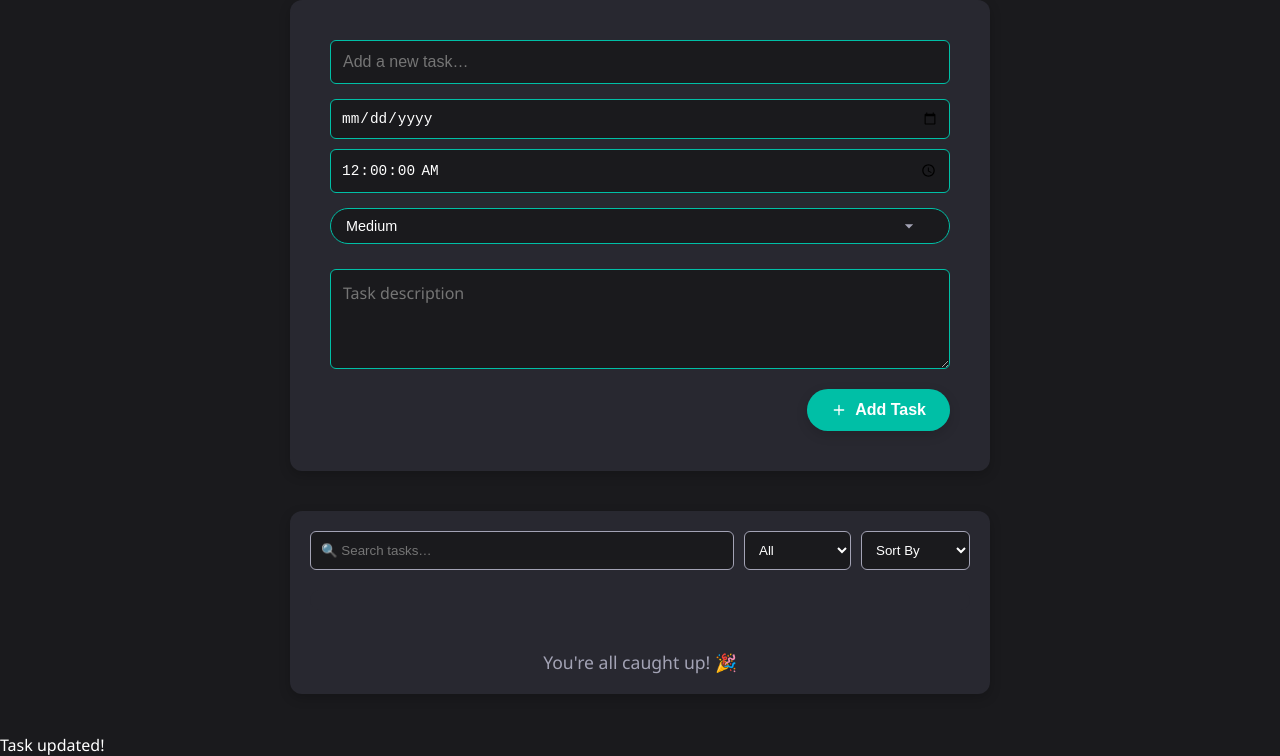
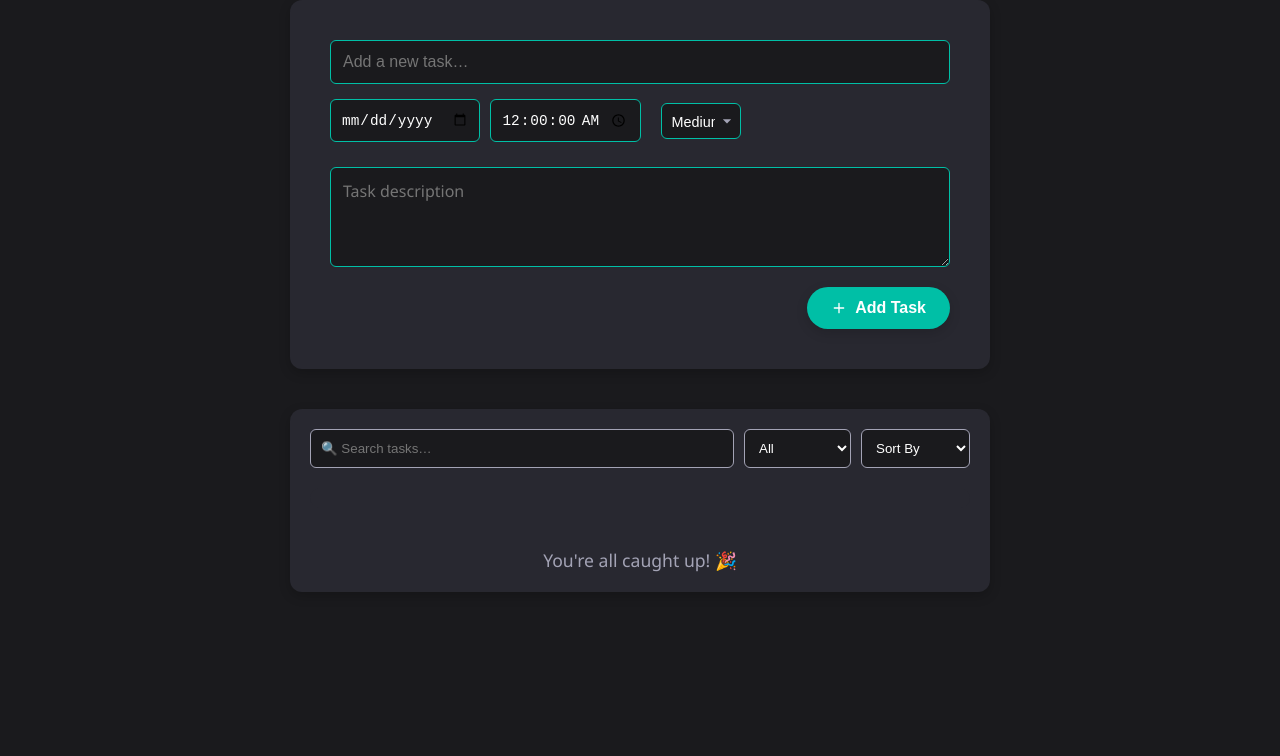
Before and after one commit to Smartyjoe/todo-app, a plain HTML site: page index.html in a window 1280 px wide. Shown: the part 95-851 px from the top of the page. After the commit the page ends 800 px from the top, so only its background shows below. Drawn offline with Linux system fonts and the light colour scheme.

Commit message:
Update style.css

```diff
--- a/style.css
+++ b/style.css
@@ -95,10 +95,10 @@ header h1 { font-size: 2.5rem; color: var(--accent); }
 
   .priority-select {
     border: 1px solid var(--accent);
-  border-radius: 20px; /* Sleek rounded style */
+    border-radius: 6px; /* Sleek rounded style */
     background: var(--bg);
     color: var(--text);
-  padding: 8px 15px;
+    padding: 10px;
     font-size: 0.9rem;
     appearance: none;
     -webkit-appearance: none;
@@ -285,23 +285,6 @@ input:checked ~ .todo-content .todo-text {
     }
   }
 
-.date-time-priority-container {
-    flex-direction: column; /* Stack date, time, and priority vertically */
-    align-items: stretch; /* Make them take full width */
-    gap: 15px; /* Adjust spacing */
-  }
-
-  .date-time-container {
-    flex-direction: column; /* Stack date and time vertically */
-    align-items: stretch; /* Make them take full width */
-    gap: 10px; /* Adjust spacing */
-  }
-
-  .priority-select {
-    width: 100%; /* Make the select full width */
-  }
-}
-
   .feedback-message {
     position: fixed;
     bottom: 20px;
```
Lines whose indentation alone changed are shown as unchanged.
